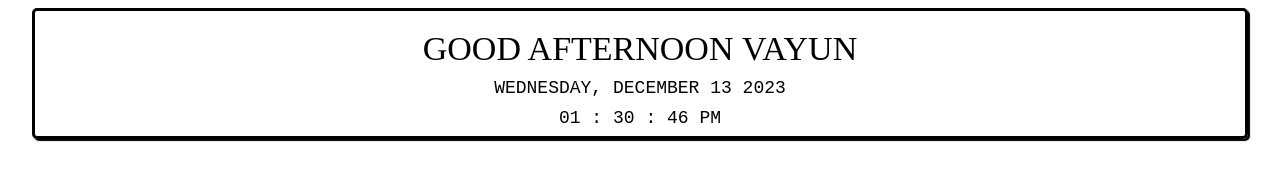
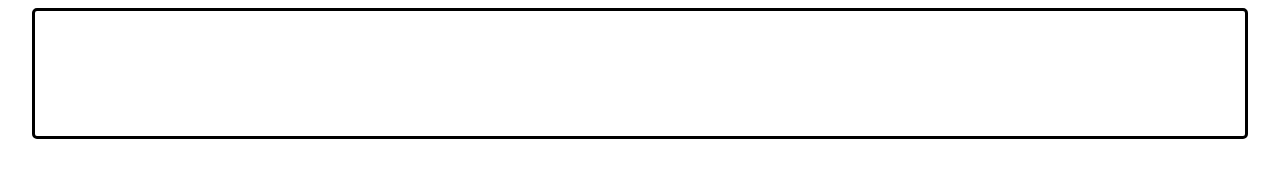
Before and after one commit to zeyunde/notion.widget, a plain HTML site: page greetings.html in a window 1280 px wide. Drawn offline with Linux system fonts and the light colour scheme.

Commit message:
Update greetings.html

```diff
--- a/greetings.html
+++ b/greetings.html
@@ -17,7 +17,7 @@
 
         .widget {
             padding: 5px 5px ;
-            color: #000000;
+            color: #FFFFFF;
             display: flex;
             justify-content:center;
             align-items:center;
@@ -26,7 +26,7 @@
             margin: auto;
             border: 3px solid #000000;
             border-radius: 5px;
-            box-shadow: 2px 2px 1px 0px #000000;
+            box-shadow: 2px 2px 1px 0px ##808080;
 
         }
 
```
